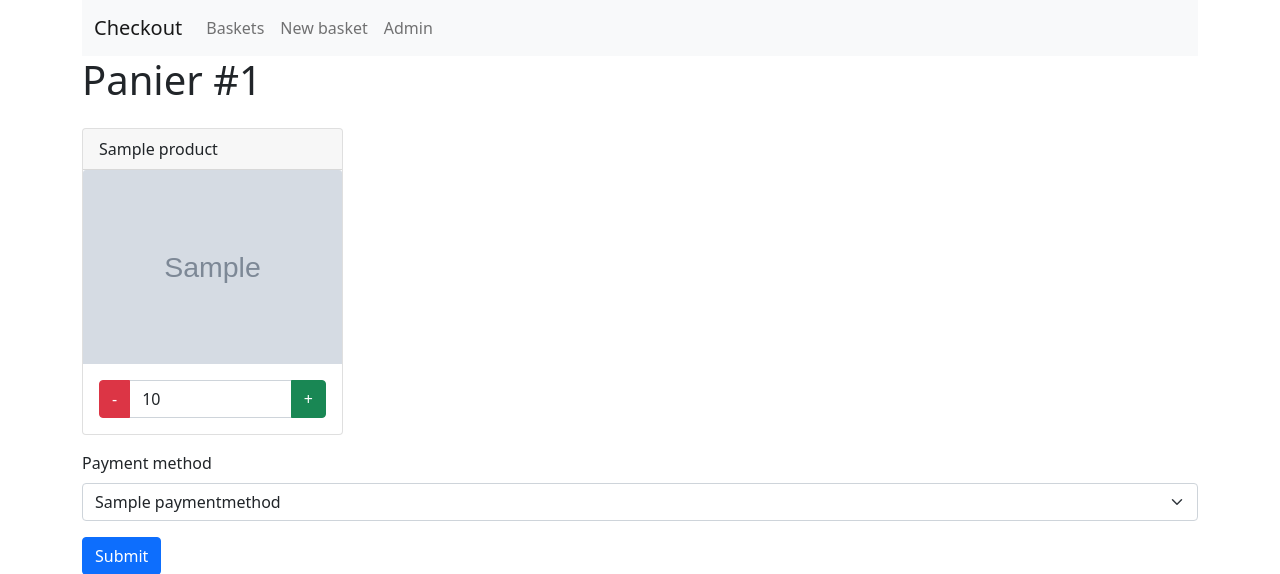
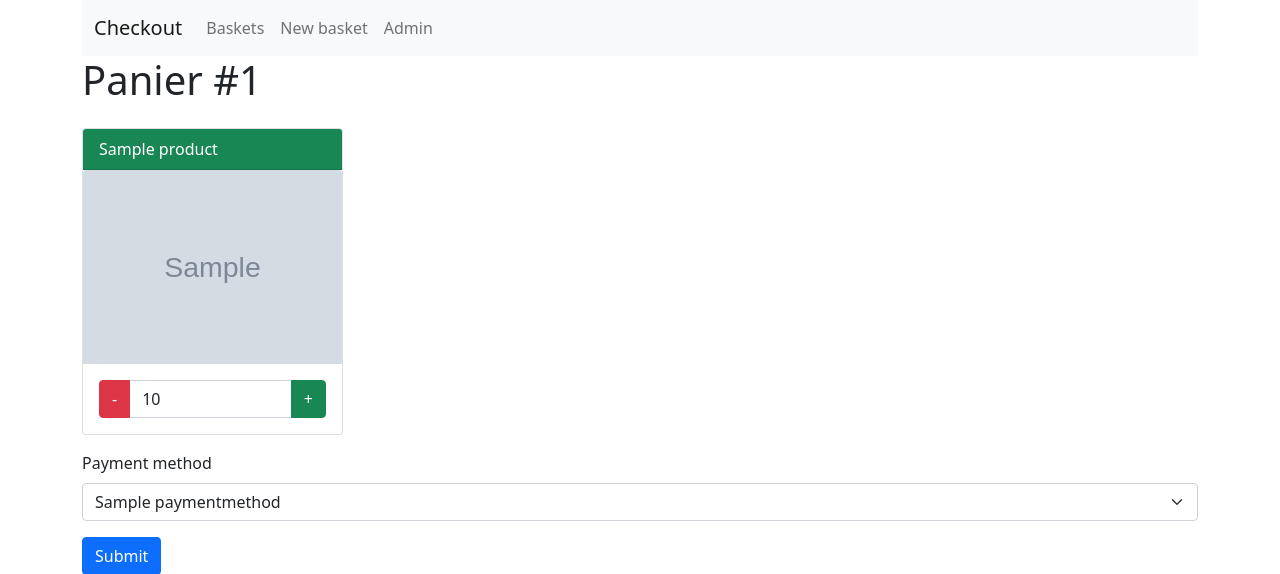
Before and after one commit to Crocmagnon/checkout, a Django app: page /purchase/1/update/ in a window 1280 px wide. Shown: the top 574 px of the page. Run offline with Django 3.2, Linux system fonts and the light colour scheme; a user stored in the database is signed in; tables that the repository leaves empty hold one stand-in row (values such as "Sample post"); grey boxes marked "Sample" are stand-in pictures; some libraries are stand-ins or nearby versions.

Commit message:
Color selected items in basket

```diff
--- a/src/purchase/templates/purchase/basket_item.html
+++ b/src/purchase/templates/purchase/basket_item.html
@@ -1,7 +1,7 @@
 {% load crispy_forms_field %}
 <div class="col-sm-3 mb-3 mt-3">
     <div class="card">
-        <div class="card-header">{{ product.name }}</div>
+        <div class="card-header {% if field.value %}bg-success text-white{% endif %}">{{ product.name }}</div>
         {% if product.image %}
             <img src="{{ product.image.url }}" class="card-img-top">
         {% endif %}
```
